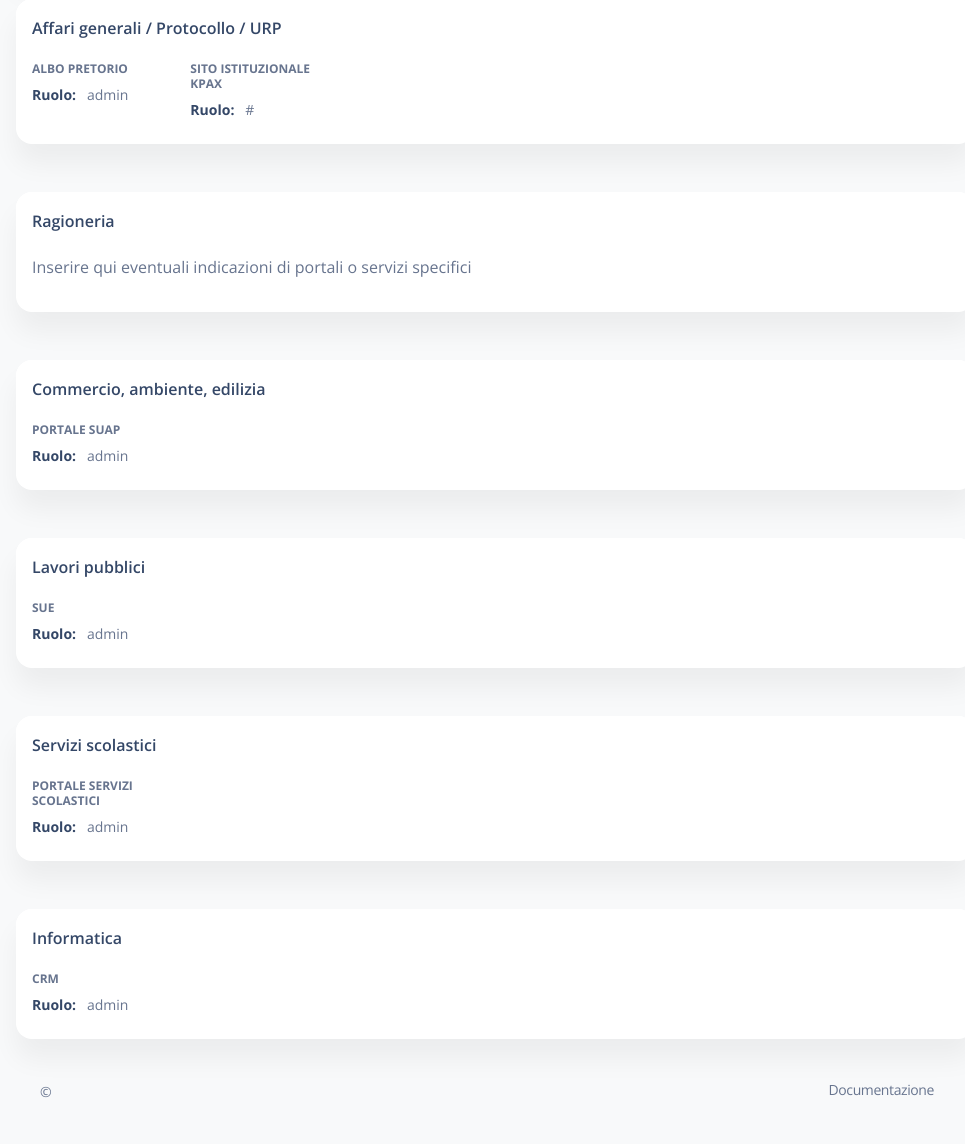
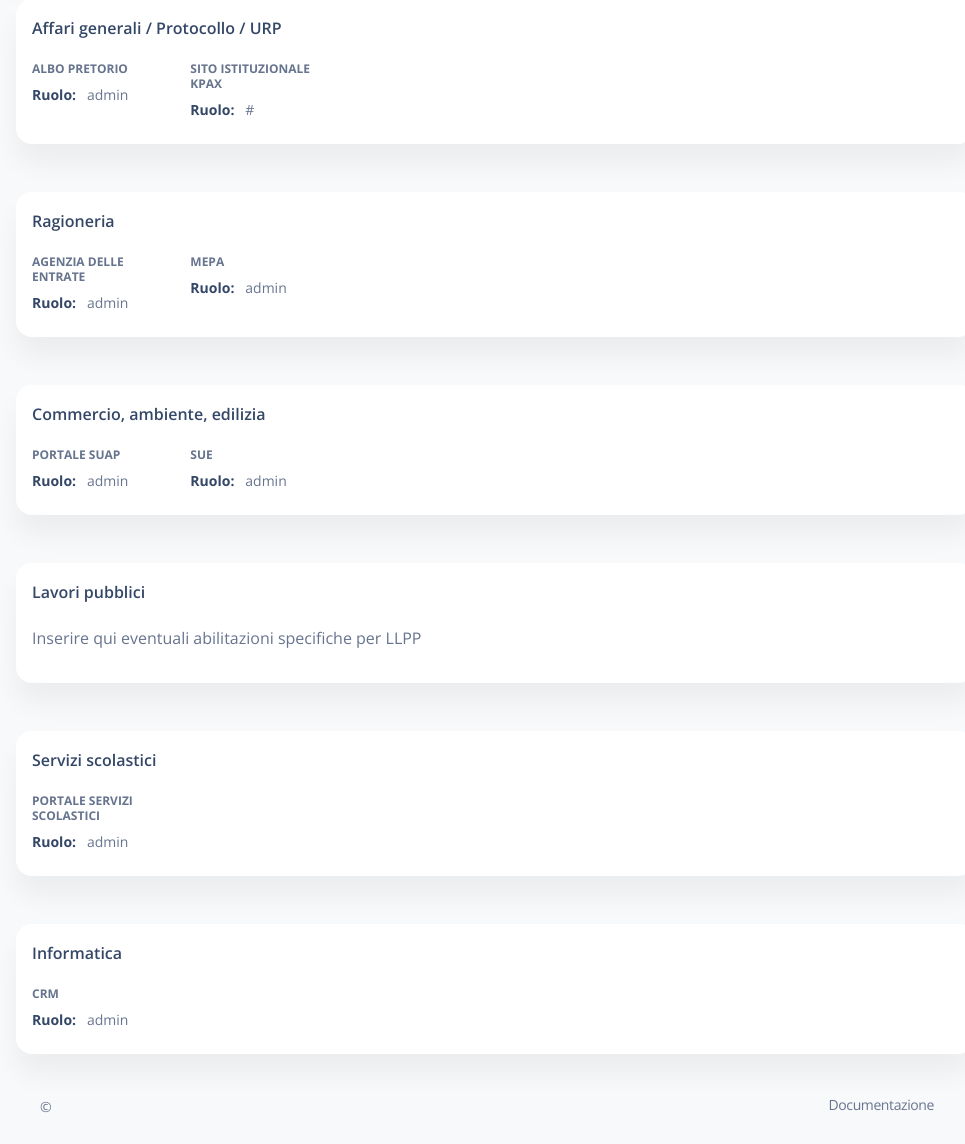
Before and after one commit to flond7/handleUsers, a Django app: template handleUsers/api/templates/profile.html in a window 1280 px wide. Shown: the part 1324-2468 px from the top of the page, without its empty margins (282-1247 px from the left). Before the commit the page ends 2422 px from the top, so only its background shows below. Run offline with Django 4.2, Linux system fonts and the light colour scheme; the template is opened without the code that fills it: most values are stand-ins (such as "Sample title", 1, 10 or a date in 2020); some libraries are stand-ins or nearby versions.

Commit message:
added mepa and agenzia entrate field

```diff
--- a/handleUsers/api/templates/profile.html
+++ b/handleUsers/api/templates/profile.html
@@ -252,17 +252,24 @@
               <h6 class="mb-1">Ragioneria</h6>
             </div>
             <div class="card-body p-3">
-              <p>Inserire qui eventuali indicazioni di portali o servizi specifici</p>
-              {% comment %} <div class="row">
+              <div class="row">
                 <div class="col-xl-2 col-md-6 mb-xl-0 mb-4">
                   <div class="card card-blog card-plain">
-                    <h6 class="text-uppercase text-body text-xs font-weight-bolder">Albo pretorio</h6>
+                    <h6 class="text-uppercase text-body text-xs font-weight-bolder">Agenzia delle entrate</h6>
                     <ul class="list-group">
-                      <li class="list-group-item border-0 ps-0 pt-0 text-sm"><strong class="text-dark">Ruolo:</strong> &nbsp; {{u.get_alboPretorioRole_display}}</li>
+                      <li class="list-group-item border-0 ps-0 pt-0 text-sm"><strong class="text-dark">Ruolo:</strong> &nbsp; {{u.get_agEntrRole_display}}</li>
                     </ul>
                   </div>
                 </div>
-              </div> {% endcomment %}
+                <div class="col-xl-2 col-md-6 mb-xl-0 mb-4">
+                  <div class="card card-blog card-plain">
+                    <h6 class="text-uppercase text-body text-xs font-weight-bolder">Mepa</h6>
+                    <ul class="list-group">
+                      <li class="list-group-item border-0 ps-0 pt-0 text-sm"><strong class="text-dark">Ruolo:</strong> &nbsp; {{u.get_mepaRole_display}}</li>
+                    </ul>
+                  </div>
+                </div>
+              </div>
             </div>
           </div>
         </div>
@@ -283,6 +290,14 @@
                     </ul>
                   </div>
                 </div>
+                <div class="col-xl-2 col-md-6 mb-xl-0 mb-4">
+                  <div class="card card-blog card-plain">
+                    <h6 class="text-uppercase text-body text-xs font-weight-bolder">Sue</h6>
+                    <ul class="list-group">
+                      <li class="list-group-item border-0 ps-0 pt-0 text-sm"><strong class="text-dark">Ruolo:</strong> &nbsp; {{u.get_sueRole_display}}</li>
+                    </ul>
+                  </div>
+                </div>
               </div>
             </div>
           </div>
@@ -295,7 +310,8 @@
               <h6 class="mb-1">Lavori pubblici</h6>
             </div>
             <div class="card-body p-3">
-              <div class="row">
+              <p>Inserire qui eventuali abilitazioni specifiche per LLPP</p>
+              {% comment %} <div class="row">
                 <div class="col-xl-2 col-md-6 mb-xl-0 mb-4">
                   <div class="card card-blog card-plain">
                     <h6 class="text-uppercase text-body text-xs font-weight-bolder">Sue</h6>
@@ -304,7 +320,7 @@
                     </ul>
                   </div>
                 </div>
-              </div>
+              </div> {% endcomment %}
             </div>
           </div>
         </div>
```
Also changed, not shown: handleUsers/api/models.py (+6 -22 lines), handleUsers/api/modelsConstants.py (+10 -0 lines).
